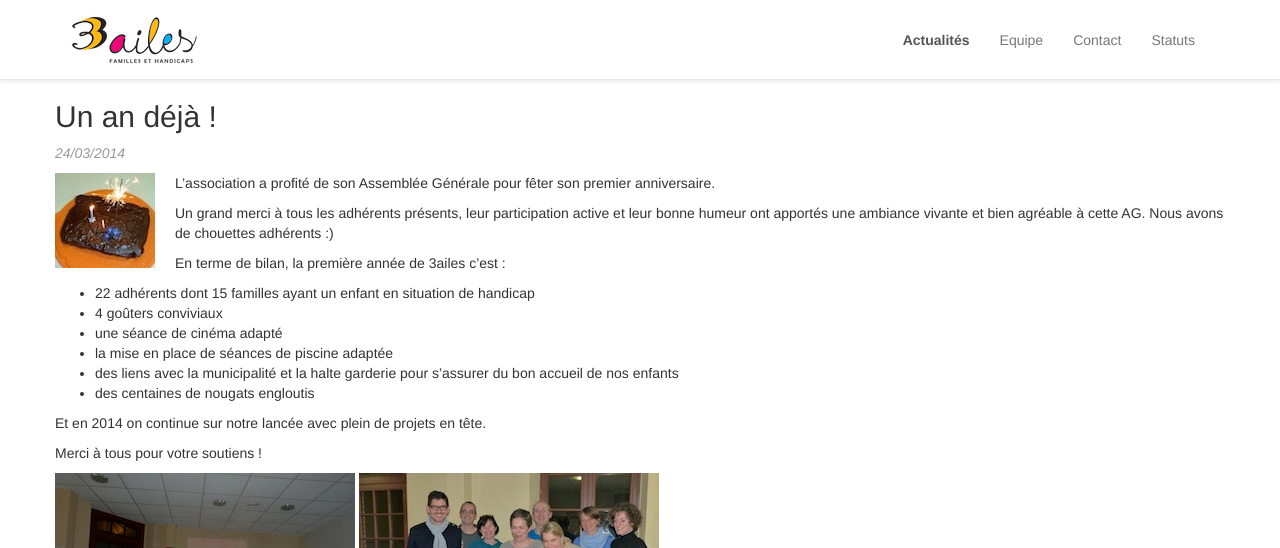
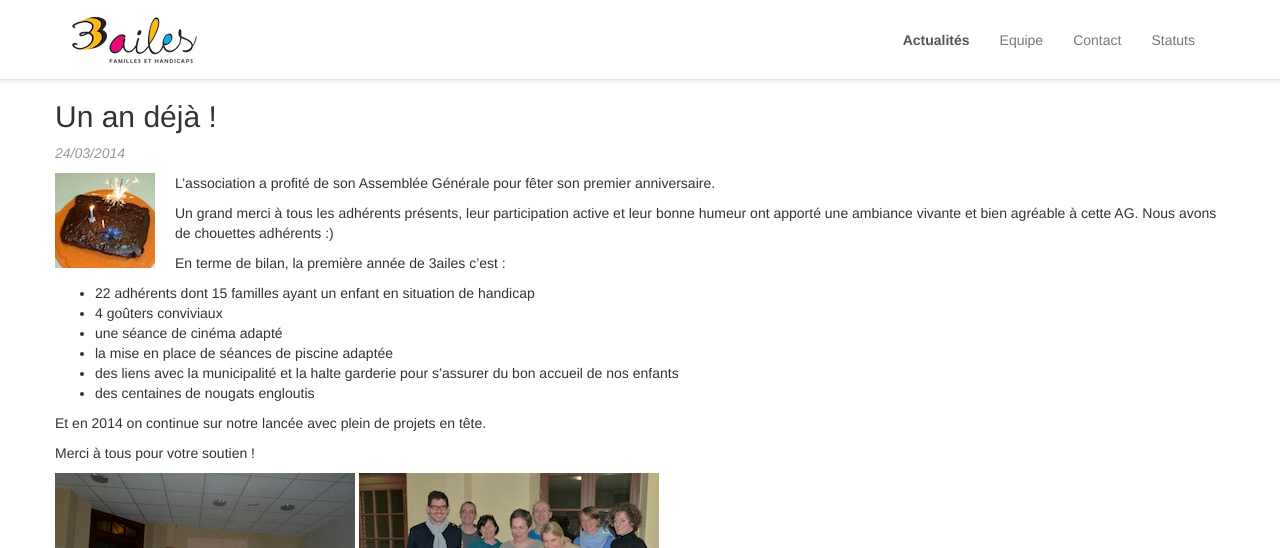
Before and after one commit to aymerick/3ailes, a Jekyll site: the page built from _posts/2014-03-24-un-an-deja.md, in a window 1280 px wide. Shown: the top 548 px of the page. Built offline with Jekyll 4.4.1, drawn with Linux system fonts in a browser that asks for light colours; Markdown is read by kramdown in place of the engine named in the settings.

Commit message:
typo fixes

```diff
--- a/_posts/2014-03-24-un-an-deja.md
+++ b/_posts/2014-03-24-un-an-deja.md
@@ -7,7 +7,7 @@ title: Un an déjà !
 
 ![Bougie][1] L'association a profité de son Assemblée Générale pour fêter son premier anniversaire.
 
-Un grand merci à tous les adhérents présents, leur participation active et leur bonne humeur ont apportés une ambiance vivante et bien agréable à cette AG. Nous avons de chouettes adhérents :)
+Un grand merci à tous les adhérents présents, leur participation active et leur bonne humeur ont apporté une ambiance vivante et bien agréable à cette AG. Nous avons de chouettes adhérents :)
 
 En terme de bilan, la première année de 3ailes c'est :
 
@@ -20,7 +20,7 @@ En terme de bilan, la première année de 3ailes c'est :
 
 Et en 2014 on continue sur notre lancée avec plein de projets en tête.
 
-Merci à tous pour votre soutiens !
+Merci à tous pour votre soutien !
 
 ![Herve][2] ![Groupe][3]
 
```
